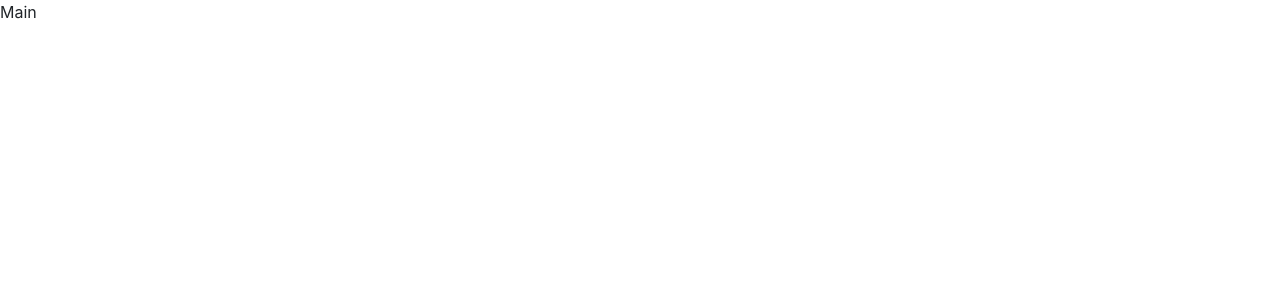
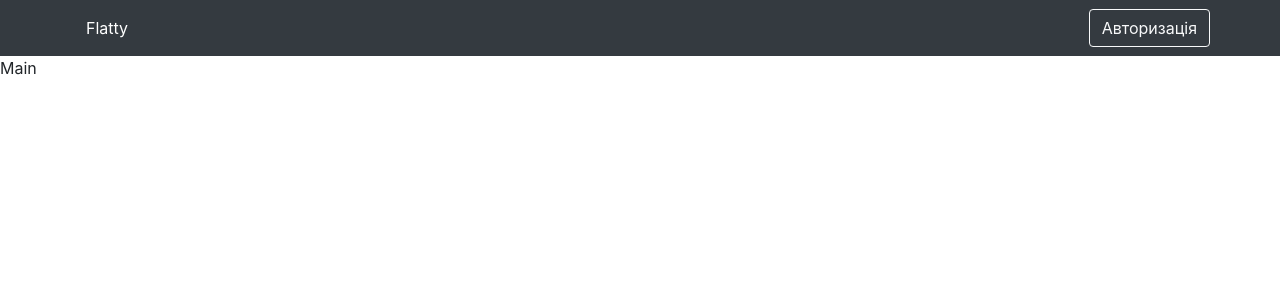
Before and after one commit to IgorYevtushenkoUA/booking-react-coursework, a React (Create React App) app in the folder frontend-app/: page / in a window 1280 px wide. Shown: the top 300 px of the page. Built offline with nearby package versions, Linux system fonts and the light colour scheme.

Commit message:
feat: add navbar

```diff
--- a/frontend-app/src/App.js
+++ b/frontend-app/src/App.js
@@ -1,9 +1,11 @@
 import {BrowserRouter} from "react-router-dom";
 import AppRouter from "./components/AppRouter";
+import NavBar from "./components/navbar/NavBar";
 
 function App() {
     return (
         <BrowserRouter>
+            <NavBar />
             <AppRouter/>
         </BrowserRouter>
     );
--- a/frontend-app/src/components/navbar/NavBar.js
+++ b/frontend-app/src/components/navbar/NavBar.js
@@ -0,0 +1,33 @@
+import React, {useContext} from 'react';
+import {Context} from "../../index";
+import {Button, Container, Nav, Navbar, NavLink} from "react-bootstrap";
+import {observer} from "mobx-react-lite";
+
+// observer -> для відслудковування змін у реальному  часі
+const NavBar = observer(() => {
+
+    // залежно від коирстувачів, різний Navbar
+    const {user} = useContext(Context);
+
+
+    return (
+        <Navbar bg="dark" variant="dark">
+            <Container>
+                <NavLink style={{color: 'white'}} href="/">Flatty</NavLink>
+                {user.isAuth
+                    ?
+                    <Nav className="ml-auto">
+                        <Button variant={"outline-light"}>Адмін панель</Button>
+                        <Button variant={"outline-light"} className={"ml-1"}>Ввійти</Button>
+                    </Nav>
+                    :
+                    <Nav className="ml-auto">
+                        <Button variant={"outline-light"} onClick={() => user.setIsAuth(!user.isAuth)}>Авторизація</Button>
+                    </Nav>
+                }
+            </Container>
+        </Navbar>
+    );
+});
+
+export default NavBar;
```
